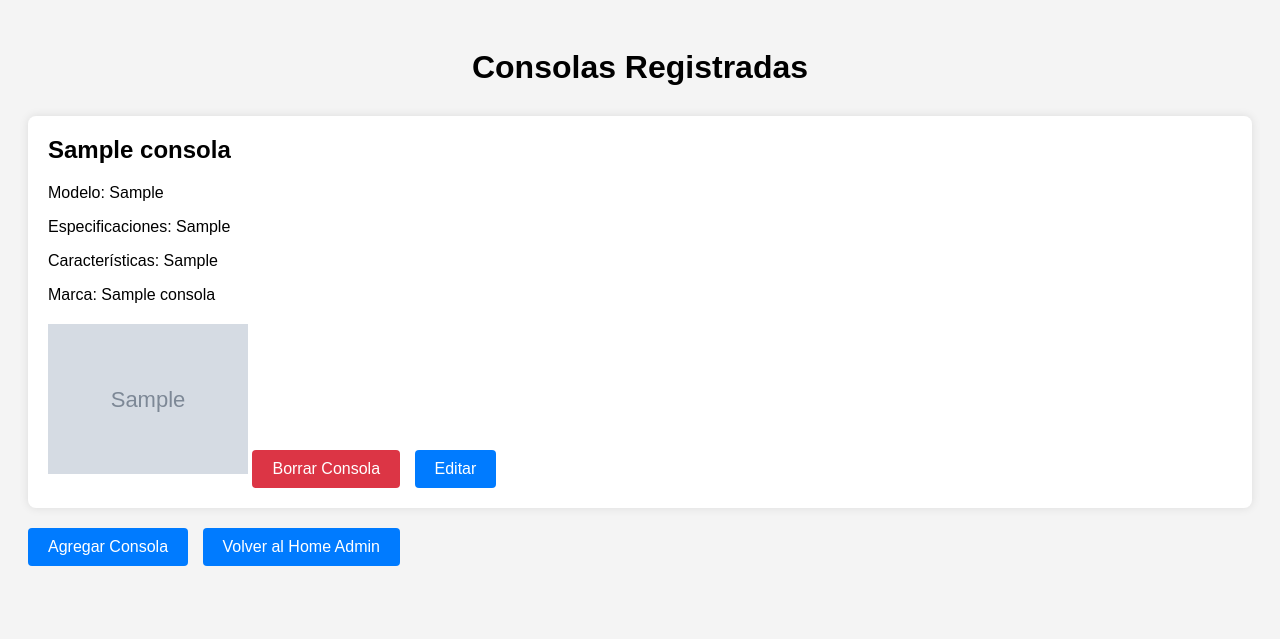
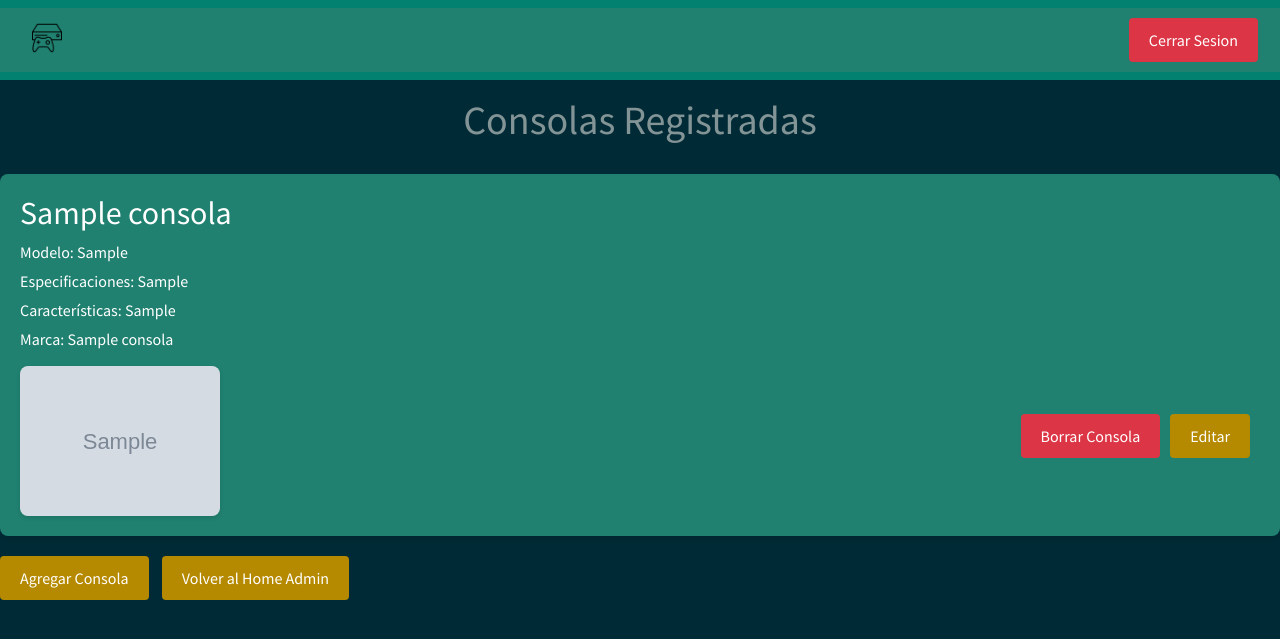
Before and after one commit to javierarf/Sumativa3, a Django app: page /ver_consolas in a window 1280 px wide. Shown: the top 639 px of the page. Run offline with Django 5.2, Linux system fonts and the light colour scheme; tables that the repository leaves empty hold one stand-in row (values such as "Sample post"); grey boxes marked "Sample" are stand-in pictures; some libraries are stand-ins or nearby versions.

Commit message:
Front
Rediseño admin ver consolas

```diff
--- a/tienda/templates/AdminVerConsolas.html
+++ b/tienda/templates/AdminVerConsolas.html
@@ -6,37 +6,12 @@
     <meta charset="UTF-8">
     <meta name="viewport" content="width=device-width, initial-scale=1.0">
     <title>Ver Consolas</title>
+    <link rel="stylesheet" href="{% static 'css/bootstrap.css' %}">
+    <link rel="stylesheet" href="{% static 'css/estilo.css' %}">
     <style>
-        body {
-            font-family: Arial, sans-serif;
-            background-color: #f4f4f4;
-            padding: 20px;
-        }
-
         h1 {
             text-align: center;
             margin-bottom: 30px;
-        }
-
-        ul {
-            list-style-type: none;
-            padding: 0;
-        }
-
-        li {
-            background-color: #ffffff;
-            border-radius: 8px;
-            box-shadow: 0 0 10px rgba(0, 0, 0, 0.1);
-            margin-bottom: 20px;
-            padding: 20px;
-        }
-
-        h2 {
-            margin-top: 0;
-        }
-
-        p {
-            margin-bottom: 10px;
         }
 
         img {
@@ -67,7 +42,7 @@
         a {
             display: inline-block;
             padding: 10px 20px;
-            background-color: #007bff;
+            background-color: #b58900;
             color: #ffffff;
             border-radius: 4px;
             text-decoration: none;
@@ -77,34 +52,152 @@
         }
 
         a:hover {
-            background-color: #0056b3;
+            background-color: #947103;
+        }
+
+        .logout-btn {
+            margin-left: auto; /* Mueve el botón hacia la derecha */
+        }
+
+        .logout-btn a {
+            display: inline-block;
+            padding: 10px 20px;
+            background-color: #dc3545;
+            color: #ffffff;
+            border-radius: 4px;
+            text-decoration: none;
+            font-size: 16px;
+            transition: background-color 0.3s ease;
+            margin: 10px;
+        }
+
+        .logout-btn a:hover {
+            background-color: #c82333;
+        }
+        #logo{
+            background-color:  #208170;
+        }
+
+        .consola-list {
+    list-style: none;
+    padding: 0;
+    margin: 20px 0;
+}
+
+.consola-item {
+    background-color: #208170;
+    color:#ffffff;
+    border-radius: 8px;
+    padding: 20px;
+    margin-bottom: 20px;
+    box-shadow: 0 4px 8px rgba(0, 0, 0, 0.1);
+}
+
+.consola-header h2 {
+    margin-top: 0;
+}
+
+.modelo, .especificaciones, .caracteristicas, .marca {
+    margin: 5px 0;
+}
+
+.consola-actions {
+    display: flex;
+    align-items: center;
+    justify-content: space-between;
+}
+
+.consola-image img {
+    max-width: 100%;
+    height: auto;
+    margin-top: 10px;
+    border-radius: 8px;
+    box-shadow: 0 2px 4px rgba(0, 0, 0, 0.1);
+}
+
+.consola-buttons {
+    display: flex;
+    align-items: center;
+}
+
+.btn-delete {
+    padding: 10px 20px;
+    background-color: #dc3545;
+    color: #ffffff;
+    border: none;
+    border-radius: 4px;
+    cursor: pointer;
+    font-size: 16px;
+    margin-right: 10px;
+    text-decoration: none;
+    transition: background-color 0.3s ease;
+}
+
+.btn-edit {
+    padding: 10px 20px;
+    background-color: #b58900;
+    color: #ffffff;
+    border: none;
+    border-radius: 4px;
+    cursor: pointer;
+    font-size: 16px;
+    margin-right: 10px;
+    text-decoration: none;
+    transition: background-color 0.3s ease;
+}
+
+.btn-delete:hover, .btn-edit:hover {
+    background-color: #c82333;
+}
+
+.no-consolas {
+    margin-top: 20px;
+    text-align: center;
+    color: #888;
 }
     </style>
 </head>
 <body>
-    <h1>Consolas Registradas</h1>
+    <nav class="navbar navbar-expand-lg"  id="navbar">
+        <div class="container-fluid" id="logo">
+            <a class="navbar-brand" id="logo" href="{% url 'index' %}">
+                <img src="{% static 'images/img1.png' %}" alt="" width="30" height="30" class="d-inline-block align-top">
+            </a>
 
-    <ul>
+            <div class="logout-btn">
+                <a href="{% url 'Iniciar_Sesion' %}">Cerrar Sesion</a>
+            </div></div>
+    </nav>
+    <h1 class="mt-3">Consolas Registradas</h1>
+
+    <ul class="consola-list">
         {% for consola in consolas %}
-        <li>
+        <li class="consola-item">
+            <div class="consola-header">
                 <h2>{{ consola.nombre_consola }}</h2>
-            <p>Modelo: {{ consola.modelo }}</p>
-            <p>Especificaciones: {{ consola.especificaciones }}</p>
-            <p>Características: {{ consola.caracteristicas }}</p>
-            <p>Marca: {{ consola.marca.Nombre_Marca }}</p>
+                <p class="modelo">Modelo: {{ consola.modelo }}</p>
+                <p class="especificaciones">Especificaciones: {{ consola.especificaciones }}</p>
+                <p class="caracteristicas">Características: {{ consola.caracteristicas }}</p>
+                <p class="marca">Marca: {{ consola.marca.Nombre_Marca }}</p>
+            </div>
+            <div class="consola-actions">
                 {% if consola.imagen %}
+                <div class="consola-image">
                     <img src="{{ consola.imagen.url }}" alt="{{ consola.nombre_consola }}" width="200">
+                </div>
                 {% endif %}
-
-            <!-- Formulario para Borrar Consola -->
+                <!-- Formulario para Borrar y Editar Consola -->
+                <div class="consola-buttons">
                     <form method="post" action="{% url 'borrar_consola' consola.id %}">
                         {% csrf_token %}
-                <button type="submit">Borrar Consola</button>
-                <a href="{% url 'editar_consola' consola.id %}">Editar</a>
+                        <button type="submit" class="btn-delete">Borrar Consola</button>
                     </form>
+                    <a href="{% url 'editar_consola' consola.id %}" class="btn-edit">Editar</a>
+                </div>
+            </div>
         </li>
         {% empty %}
-        <li>No hay consolas registradas.</li>
+        <li class="no-consolas">No hay consolas registradas.</li>
         {% endfor %}
     </ul>
 
```
Also changed, not shown: tienda/templates/AdminAgregarConsola.html (+36 -7 lines), tienda/templates/AdminHome.html (+17 -22 lines), tienda/templates/Eliminarusuario.html (+14 -13 lines), tienda/templates/Iniciar_Sesion.html (+28 -7 lines), tienda/templates/Miperfil.html (+12 -5 lines), tienda/templates/Modificarcontra.html (+4 -7 lines), tienda/templates/Modificarperfil.html (+4 -7 lines), tienda/templates/Registro_Admin.html (+45 -7 lines). Lines whose indentation alone changed are shown as unchanged.
